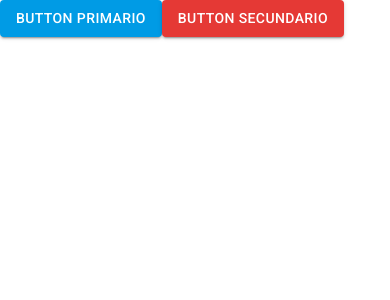
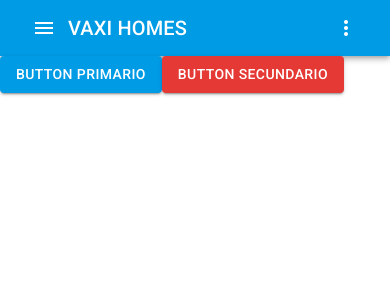
Before and after one commit to 2314-RAustin/inmobiliaria-app, a React (Create React App) app: page / in a window 390 px wide. Shown: the top 300 px of the page. Built offline with nearby package versions, Linux system fonts and the light colour scheme.

Commit message:
Se agrega un AppBar, se utliza react router dom, uso de grid y uso de nuestros templates creados con material ui

```diff
--- a/package.json
+++ b/package.json
@@ -10,6 +10,7 @@
     "@testing-library/user-event": "^7.1.2",
     "react": "^16.12.0",
     "react-dom": "^16.12.0",
+    "react-router-dom": "^5.1.2",
     "react-scripts": "3.4.0"
   },
   "scripts": {
--- a/public/index.html
+++ b/public/index.html
@@ -10,6 +10,7 @@
       content="Web site created using create-react-app"
     />
     <link rel="stylesheet" href="https://fonts.googleapis.com/css?family=Roboto:300,400,500,700&display=swap">
+    <link rel="stylesheet" href="https://fonts.googleapis.com/icon?family=Material+Icons">
     <link rel="apple-touch-icon" href="%PUBLIC_URL%/logo192.png" />
     <!--
       manifest.json provides metadata used when your web app is installed on a
--- a/src/App.js
+++ b/src/App.js
@@ -1,15 +1,28 @@
 import React, {Fragment, Component} from 'react';
 import './App.css';
+import { BrowserRouter as Router, Switch, Route } from "react-router-dom";
+
 import ListaInmuebles from "./components/views/ListaInmuebles";
 import MuiThemeProvider from "@material-ui/core/styles/MuiThemeProvider";
 import theme from './theme/theme';
+import AppNavbar from "./components/layout/AppNavbar";
+import Grid from "@material-ui/core/Grid";
 
 class App extends Component{
   render(){
     return(
-    <MuiThemeProvider theme={theme}>
-      <ListaInmuebles/>
-    </MuiThemeProvider>
+      <Router>
+        <MuiThemeProvider theme={theme}>
+          <AppNavbar/>
+            <Grid container>
+
+              <Switch>
+                <Route path="/" exact component={ListaInmuebles}></Route>
+              </Switch>
+
+            </Grid>
+        </MuiThemeProvider>
+      </Router>
     )
   }
 }
--- /dev/null
+++ b/src/components/layout/AppNavbar.js
@@ -0,0 +1,15 @@
+import React, { Component , Fragment} from 'react'
+import AppBar from "@material-ui/core/AppBar";
+import BarSession from './bar/BarSession';
+
+export default class componentName extends Component {
+    render() {
+        return (
+            <Fragment>
+                <AppBar position = 'static'>
+                    <BarSession/>
+                </AppBar>
+            </Fragment>
+        )
+    }
+}
--- /dev/null
+++ b/src/components/layout/bar/BarSession.js
@@ -0,0 +1,54 @@
+import React, { Component, Fragment } from 'react';
+import { Toolbar, Typography, Button, IconButton } from "@material-ui/core";
+import { withStyles } from '@material-ui/core/styles';
+
+const styles = theme => ({
+    sectionDektop: {
+        display: 'none',
+        [theme.breakpoints.up('md')] : {
+            display: 'flex'
+        }
+    },
+    sectionMobile:{
+        display: 'flex',
+        [theme.breakpoints.up('md')]: {
+            display: 'none'
+        }
+    },
+    grow:{
+        flexGrow: 1
+    }
+});
+
+class BarSession extends Component {
+    render() {
+
+        const { classes } = this.props;
+
+        return (
+            <Fragment>
+                <Toolbar>
+                    <IconButton color="inherit">
+                        <i className="material-icons">menu</i>
+                    </IconButton>
+                    <Typography variant="h6">
+                        VAXI HOMES
+                    </Typography>
+                    <div className={classes.grow}></div>
+                    <div className={classes.sectionDektop}>
+                        <Button color = 'inherit'>Login</Button>
+                    </div>
+                    <div className={classes.sectionMobile}>
+                        <IconButton color = 'inherit'>
+                            <i className='material-icons'>
+                                more_vert
+                            </i>
+                        </IconButton>
+                    </div>
+                </Toolbar>
+            </Fragment>
+        )
+    }
+}
+
+export default withStyles(styles) (BarSession);
```
Also changed, not shown: 1 other file (tests, documents, lock files or other folders).
